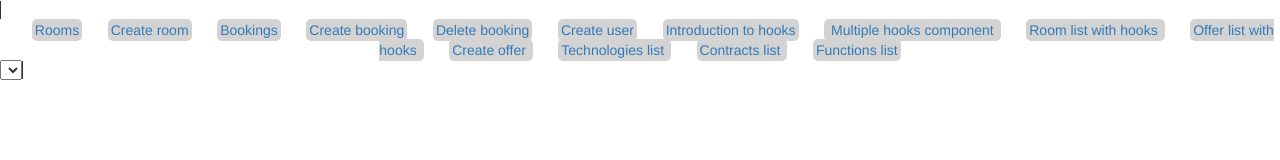
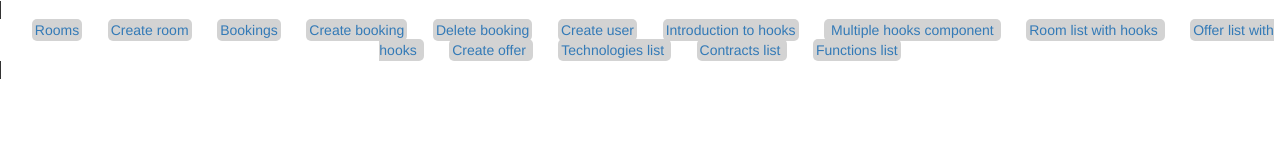
Before and after one commit to DenisGuilbert/RoomBookingFront, a React (Create React App) app in the folder my-app/: page /ContractsList in a window 1280 px wide. Shown: the top 160 px of the page. Built offline with nearby package versions, Linux system fonts and the light colour scheme; no server answers.

Commit message:
Fix contract list

```diff
--- a/my-app/src/App.tsx
+++ b/my-app/src/App.tsx
@@ -111,9 +111,9 @@ function App() {
           <Route path="/TechnologiesList">
             <TechnologiesList />
           </Route>
-          <Route path="/ContractsList">
-            <ContractsList />
-          </Route>
+          {/* <Route path="/ContractsList">
+            <ContractsList name={""} onContractChange={} />
+          </Route> */}
           <Route path="/FunctionsList">
             <FunctionsList />
           </Route>
--- a/my-app/src/components/Offers/ContractsList.tsx
+++ b/my-app/src/components/Offers/ContractsList.tsx
@@ -1,7 +1,8 @@
 import { useState, useEffect } from 'react';
 import client from "../../api";
+import { Field } from 'formik';
 
-function ContractsList(name, { onContractChange }) {
+function ContractsList({ name, onContractChange }) {
     const [contracts, setContracts] = useState([{ id: 0, name: '' }]);
     //Fix the infinite loop problem with the useEffect() :
     const [value, setValue] = useState('');
@@ -16,7 +17,10 @@ function ContractsList(name, { onContractChange }) {
             });
     }, [value]);
 
-    return <select name={name} onChange={() => onContractChange('s')}>{contracts.map((contr, key) => <option key={contr.id} value={contr.id}>{contr.name}</option>)}</select>
+    return <Field name={name} as="select">
+        {contracts.map((contr, key) => <option key={contr.id} value={contr.id}>{contr.name}</option>)}
+    </Field>
+    // return <select name={name} onChange={() => onContractChange('s')}>{contracts.map((contr, key) => <option key={contr.id} value={contr.id}>{contr.name}</option>)}</select>
 }
 
 export { ContractsList };
--- a/my-app/src/components/Offers/CreateOffer.tsx
+++ b/my-app/src/components/Offers/CreateOffer.tsx
@@ -57,6 +57,7 @@ export default function CreateOffer() {
     }
 
     function handleSubmitButton(o) {
+        debugger;
         console.log(o);
         client.post("/Offers", {
             title: o.title,
@@ -196,7 +197,7 @@ export default function CreateOffer() {
                                 <label htmlFor="contract">Contrat * </label>
                             </div>
                             <div className="divFlexChildRight">
-                                <ContractsList name="idContract" onChange={onContractsChange} />
+                                <ContractsList name="idContract" onContractChange={onContractsChange} />
                             </div>
                         </div>
 
```
